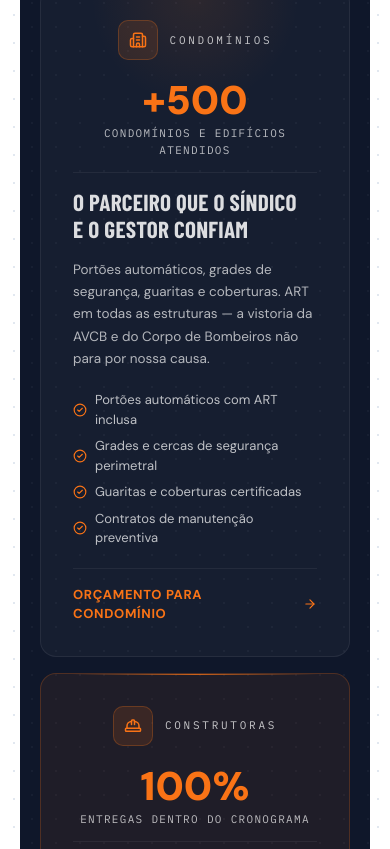
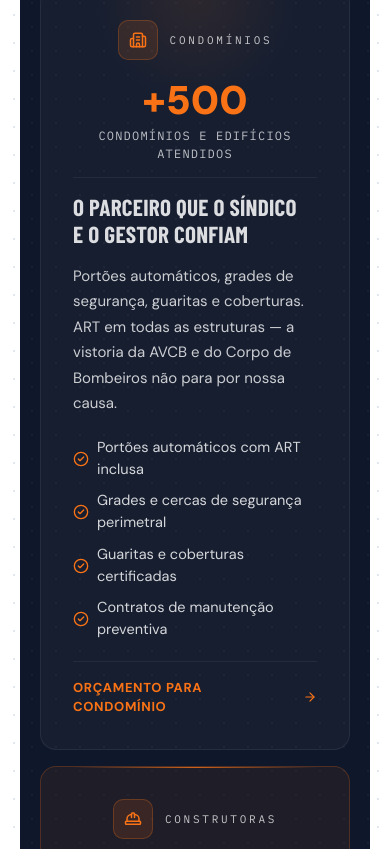
Before and after one commit to lccssantana111-byte/metalprime, a Next.js app: page / in a window 390 px wide. Shown: the part 1255-2104 px from the top of the page. Built offline with nearby package versions, Linux system fonts and the light colour scheme; no server answers; the database is empty; a web font is replaced by a local one.

Commit message:
fix: aumentar legibilidade dos cards de segmento no mobile
Description: 13.5px → 15px, opacity 0.68 → 0.78
List items: 13px → 14.5px, opacity 0.72 → 0.82, gap 7px → 10px
CheckCircle icon: 14px → 16px
MetricLabel: 11px → 12px

Co-Authored-By: Claude Sonnet 4.6 <noreply@anthropic.com>

```diff
--- a/src/components/home/SegmentSection.tsx
+++ b/src/components/home/SegmentSection.tsx
@@ -271,12 +271,12 @@ export default function SegmentSection() {
                     </span>
                     <span style={{
                       display: 'block',
-                      fontSize: '11px',
+                      fontSize: '12px',
                       fontFamily: 'var(--font-mono)',
                       textTransform: 'uppercase',
-                      letterSpacing: '0.12em',
-                      color: 'rgba(255,255,255,0.7)',
-                      marginTop: '4px',
+                      letterSpacing: '0.1em',
+                      color: 'rgba(255,255,255,0.72)',
+                      marginTop: '6px',
                     }}>
                       {seg.metricLabel}
                     </span>
@@ -302,9 +302,9 @@ export default function SegmentSection() {
 
                   {/* ── Zone 4: Description */}
                   <p style={{
-                    fontSize: '13.5px',
-                    lineHeight: 1.65,
-                    color: 'rgba(255,255,255,0.68)',
+                    fontSize: '15px',
+                    lineHeight: 1.7,
+                    color: 'rgba(255,255,255,0.78)',
                     marginBottom: '1.25rem',
                   }}>
                     {seg.description}
@@ -317,7 +317,7 @@ export default function SegmentSection() {
                     margin: '0 0 1.25rem',
                     display: 'flex',
                     flexDirection: 'column',
-                    gap: '7px',
+                    gap: '10px',
                     flexShrink: 0,
                   }}>
                     {seg.items.map((item) => (
@@ -325,10 +325,10 @@ export default function SegmentSection() {
                         display: 'flex',
                         alignItems: 'center',
                         gap: '8px',
-                        fontSize: '13px',
-                        color: 'rgba(255,255,255,0.72)',
+                        fontSize: '14.5px',
+                        color: 'rgba(255,255,255,0.82)',
                       }}>
-                        <CheckCircle2 style={{ width: '14px', height: '14px', color: '#f97316', flexShrink: 0 }} />
+                        <CheckCircle2 style={{ width: '16px', height: '16px', color: '#f97316', flexShrink: 0 }} />
                         {item}
                       </li>
                     ))}
```
